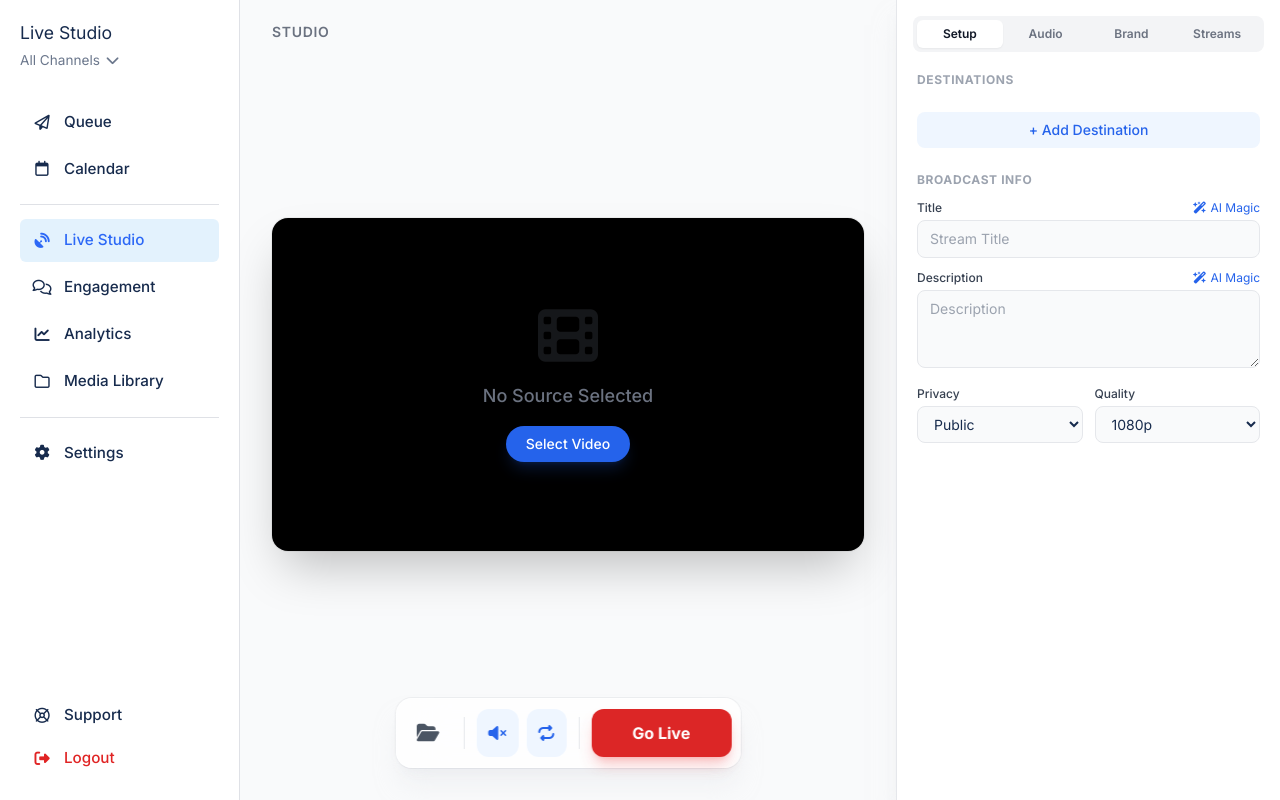
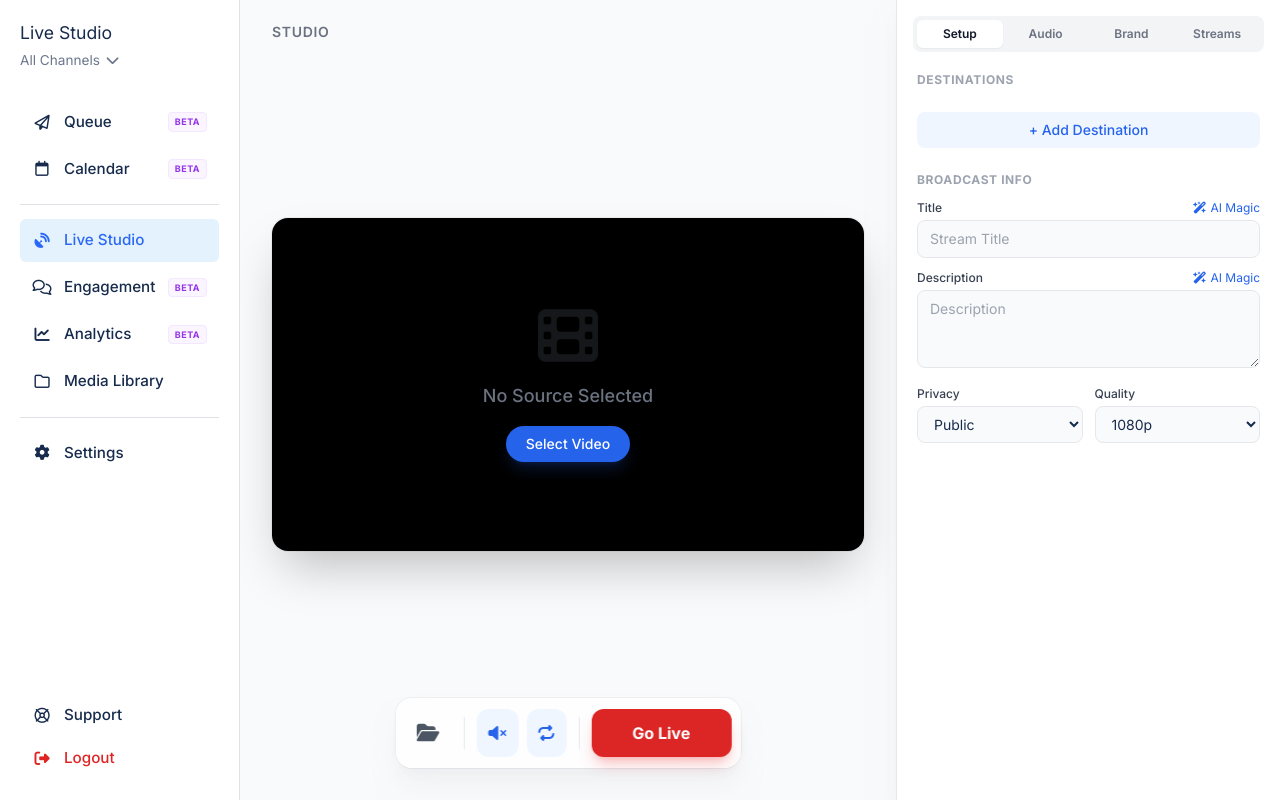
Before and after one commit to sagarrawat/afk-live, a web app: page /app.html in a window 1280 px wide. Run offline with its HTML, style and script files only (its server is not run), Linux system fonts and the light colour scheme; data that the repository does not hold is empty; some of the project's set-up classes (security, data sources, template engines, error pages and the like) are left out, and stand-ins take their place; some libraries are stand-ins or nearby versions.

Commit message:
Add Beta badges to experimental sidebar tabs
- Added "Beta" badge to Queue, Calendar, Engagement, and Analytics tabs in `app.html` to indicate experimental status.
- Mature tabs (Live Studio, Library, Settings) remain unchanged.

Co-authored-by: sagarrawat <30353375+sagarrawat@users.noreply.github.com>

```diff
--- a/afklive-web/src/main/resources/static/app.html
+++ b/afklive-web/src/main/resources/static/app.html
@@ -54,10 +54,12 @@
             <a href="#" class="menu-item" data-target="view-publish" onclick="switchView('publish')">
                 <i class="fa-regular fa-paper-plane"></i>
                 <span>Queue</span>
+                <span class="ml-auto text-[9px] bg-purple-50 text-purple-600 border border-purple-100 px-1.5 py-0.5 rounded font-bold uppercase tracking-wider">Beta</span>
             </a>
             <a href="#" class="menu-item" data-target="view-calendar" onclick="switchView('calendar')">
                 <i class="fa-regular fa-calendar"></i>
                 <span>Calendar</span>
+                <span class="ml-auto text-[9px] bg-purple-50 text-purple-600 border border-purple-100 px-1.5 py-0.5 rounded font-bold uppercase tracking-wider">Beta</span>
             </a>
             <div class="menu-divider"></div>
             <a href="#" class="menu-item active" data-target="view-stream" onclick="switchView('stream')">
@@ -67,10 +69,12 @@
              <a href="#" class="menu-item" data-target="view-community" onclick="switchView('community')">
                 <i class="fa-regular fa-comments"></i>
                 <span>Engagement</span>
+                <span class="ml-auto text-[9px] bg-purple-50 text-purple-600 border border-purple-100 px-1.5 py-0.5 rounded font-bold uppercase tracking-wider">Beta</span>
             </a>
             <a href="#" class="menu-item" data-target="view-analytics" onclick="switchView('analytics')">
                 <i class="fa-solid fa-chart-line"></i>
                 <span>Analytics</span>
+                <span class="ml-auto text-[9px] bg-purple-50 text-purple-600 border border-purple-100 px-1.5 py-0.5 rounded font-bold uppercase tracking-wider">Beta</span>
             </a>
             <a href="#" class="menu-item" data-target="view-library" onclick="switchView('library')">
                 <i class="fa-regular fa-folder"></i>
```
